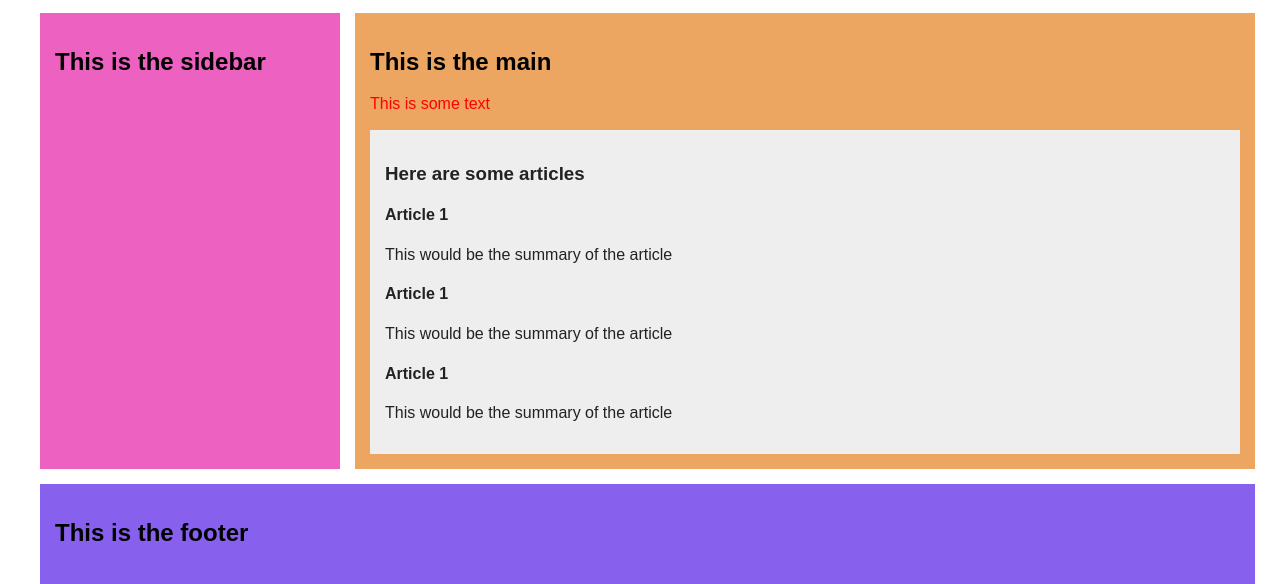
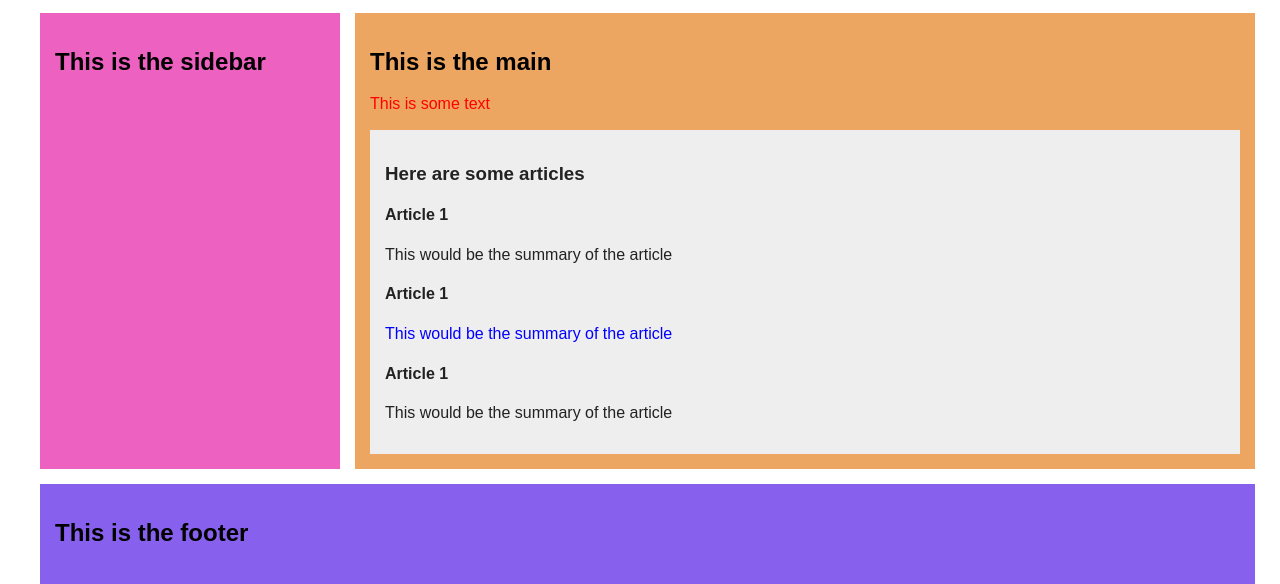
Before and after one commit to HaydonGunn/CSSPlayground, a plain HTML site: page ColourTheming.html in a window 1280 px wide. Shown: the part 301-885 px from the top of the page. Drawn offline with Linux system fonts and the light colour scheme; a small style sheet from the web is missing.

Commit message:
Changed the colour to blue
Changed the colour to blue

```diff
--- a/ColourTheming.html
+++ b/ColourTheming.html
@@ -36,7 +36,7 @@
                 </article>
                 <article class="c-article__item">
                     <h4>Article 1</h4>
-                    <p>This would be the summary of the article</p>
+                    <p style="color: blue">This would be the summary of the article</p>
                 </article>
                 <article class="c-article__item">
                     <h4>Article 1</h4>
```
